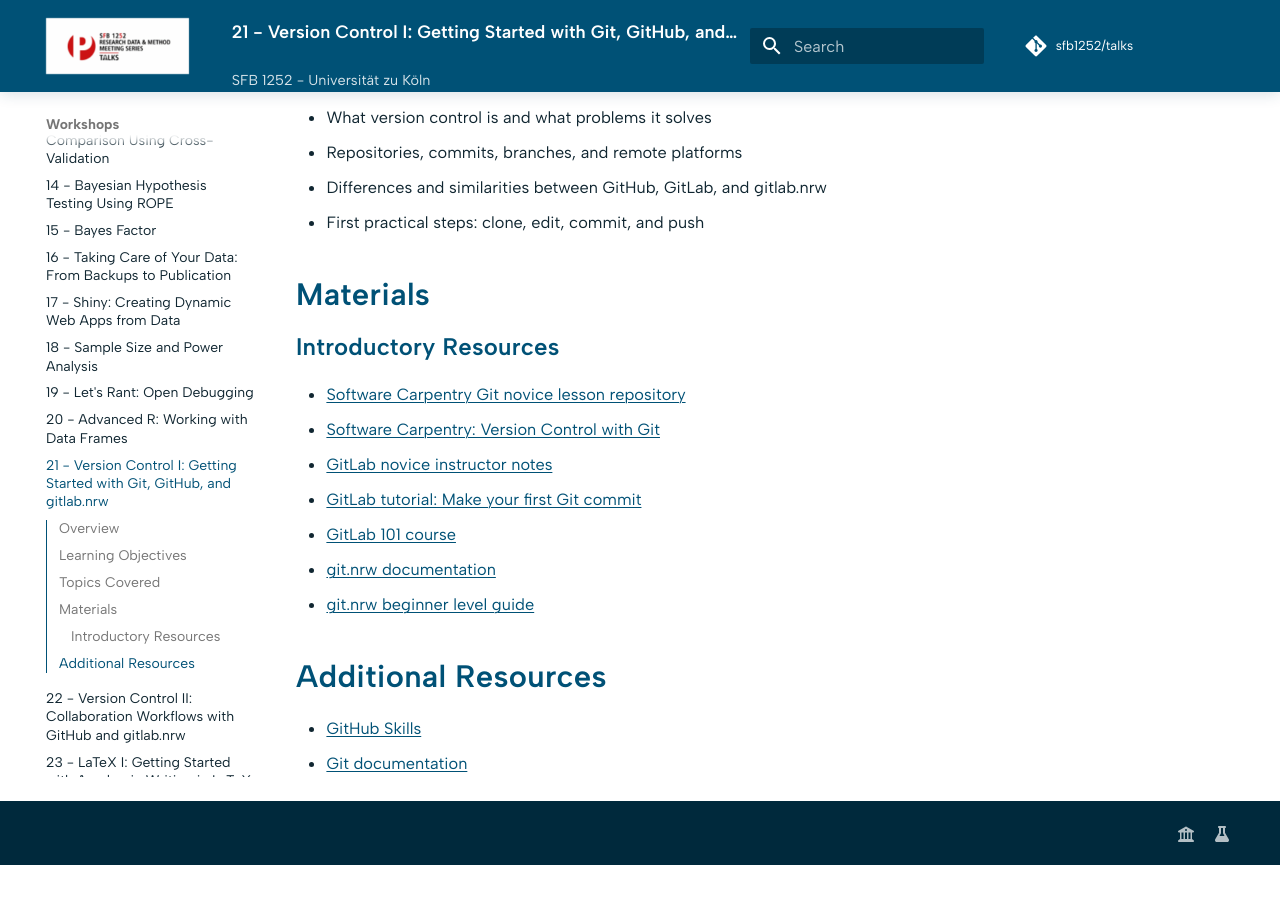
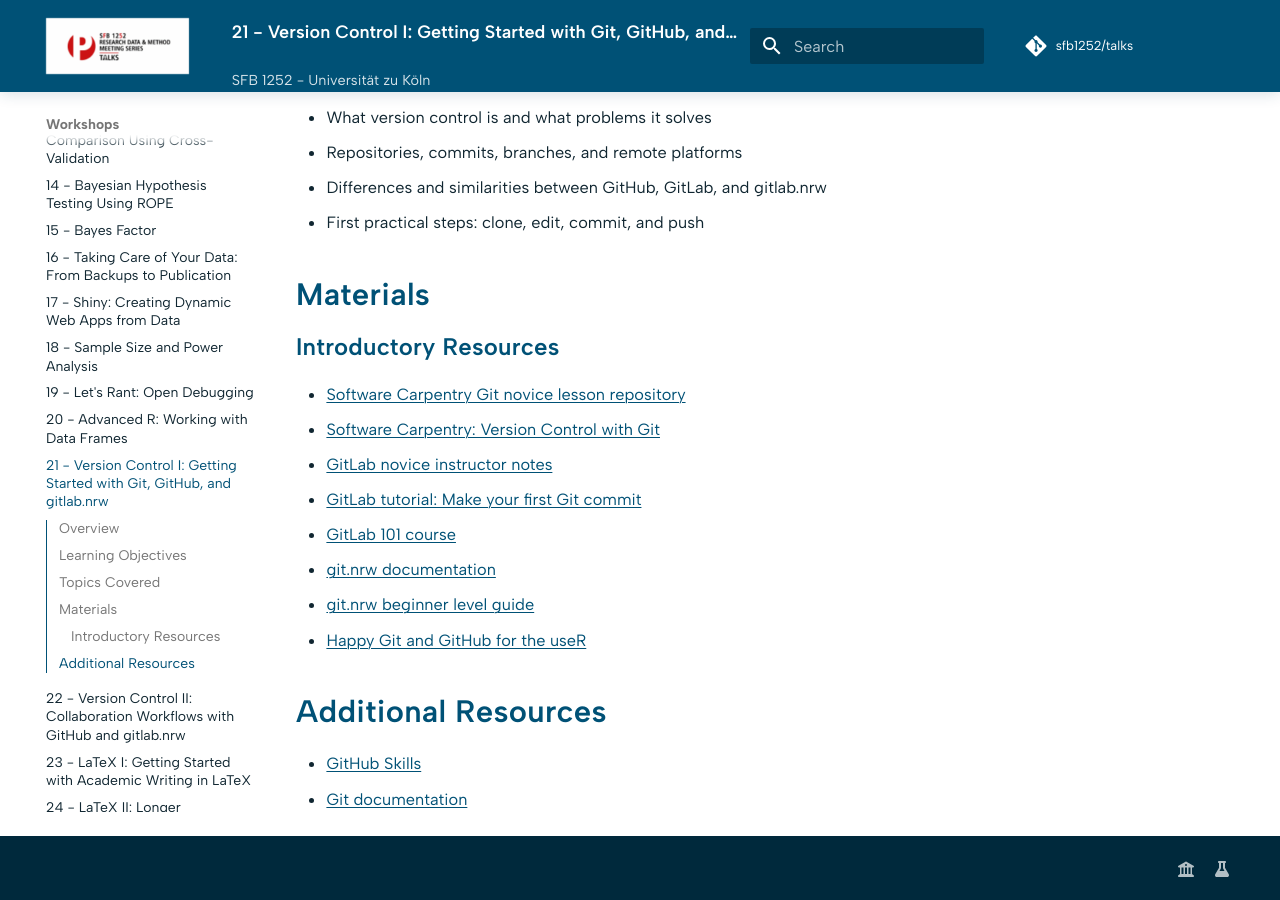
Before and after one commit to SFB1252/talks, an MkDocs documentation site: the page built from docs/workshops/21-version-control-getting-started/index.md, in a window 1280 px wide and 900 px high, scrolled down 1213 px. Built offline with MkDocs 1.6.1 and Material for MkDocs 9.7.7, drawn with Linux system fonts in a browser that asks for light colours; comment, search, counter and statistics services are not loaded; before the commit the page ends 2078 px from its top, so only the background shows below that.

Commit message:
feat: add "Happy Git and GitHub for the useR" resource to workshop materials

```diff
--- a/docs/workshops/21-version-control-getting-started/index.md
+++ b/docs/workshops/21-version-control-getting-started/index.md
@@ -45,6 +45,7 @@
 - [GitLab 101 course](https://university.gitlab.com/courses/gitlab101)
 - [git.nrw documentation](https://git.nrw/en/docs/)
 - [git.nrw beginner level guide](https://git.nrw/en/levels/beginner/)
+- [Happy Git and GitHub for the useR](https://happygitwithr.com/)
 
 ## Additional Resources
 
```
